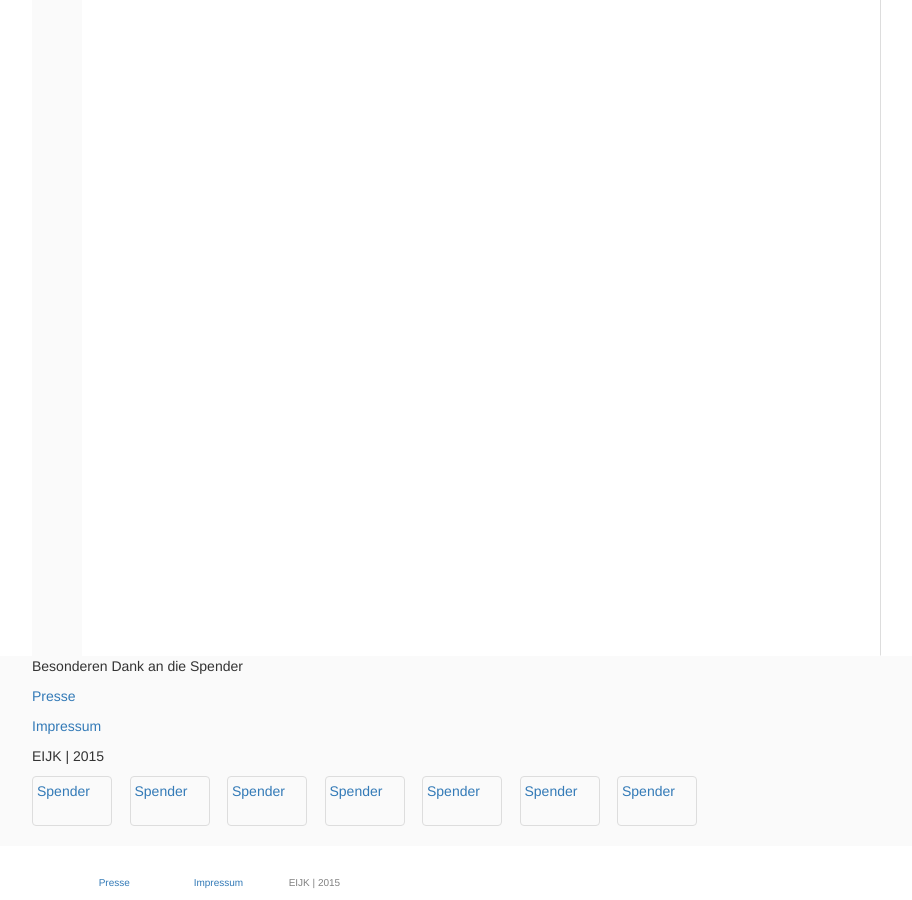
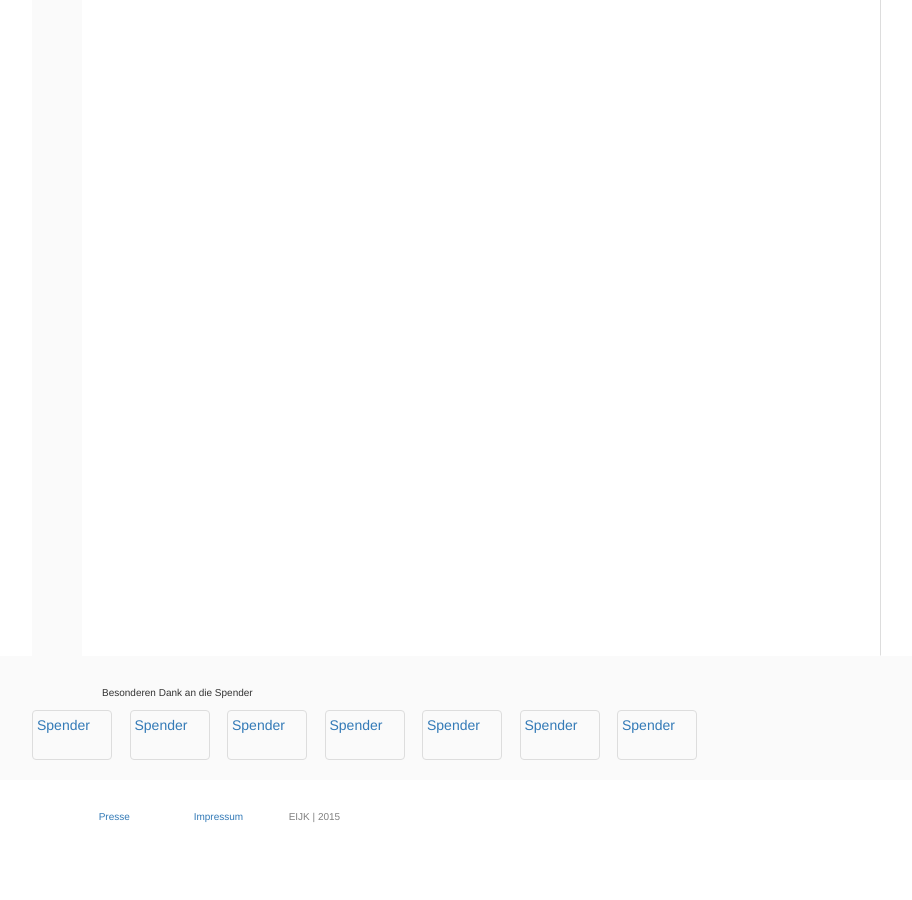
Before and after one commit to susedev/test, a Jekyll site: the page built from download.html, in a window 1280 px wide and 900 px high, scrolled down 1571 px. Shown: the whole window, without its empty margins (53-965 px from the left). Built offline with Jekyll 4.4.1, drawn with Linux system fonts in a browser that asks for light colours; nearby versions of some CDN libraries; after the commit the page ends 2406 px from its top, so only the background shows below that.

Commit message:
Update page.html

```diff
--- a/_layouts/page.html
+++ b/_layouts/page.html
@@ -37,21 +37,7 @@ layout: base
 <footer style="background-color:#FAFAFA;">
   <div class="container" >
     <div class="col-md-8">
-    <div class"container">
-      <divclass="row">
-        <div class="col-md-6>
             <p style="margin-top: 30px; margin-left:70px; color=#808080; font-size:10px;" > Besonderen Dank an die Spender </p>
-        </div>
-        <div class="col-md-2>
-            <p style="margin-top: 30px; margin-left 20px; color:#808080; font-size:10px;"><a href=" {{ site.base_url }}/presse.html">Presse</a></p>
-        </div>
-        <div class="col-md-2>
-            <p style="margin-top: 30px; margin-left 20px; color:#808080; font-size:10px;"><a href=" {{ site.base_url }}/impressum.html">Impressum</a></p>
-        </div>
-        <div class="col-md-2>
-            <p style="margin-top: 30px; margin-left 20px; color:#808080; font-size:10px;">EIJK | 2015</p>
-        </div>
-      </div>
     </div>
     </div>
       <div class="container" style="margin-left:70px;">
```
